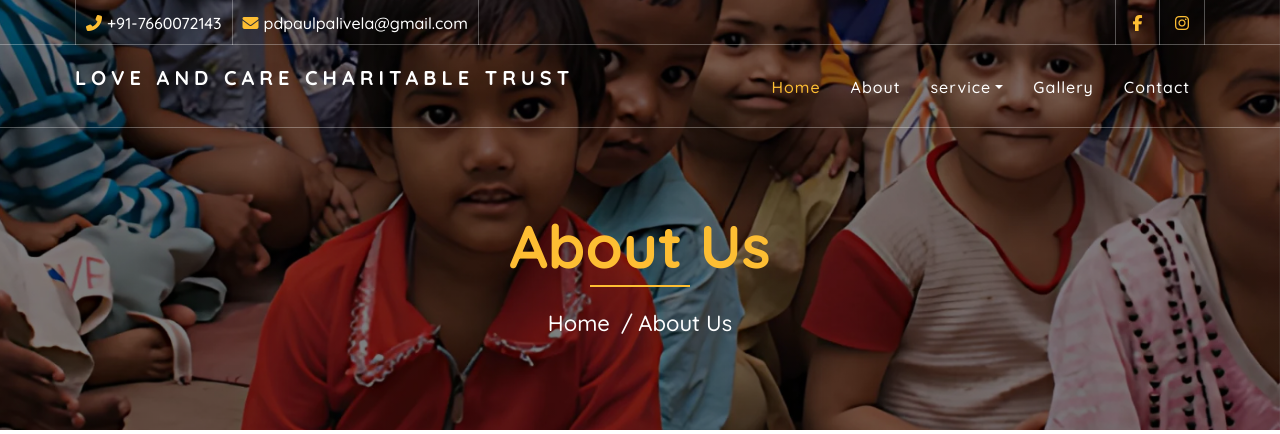
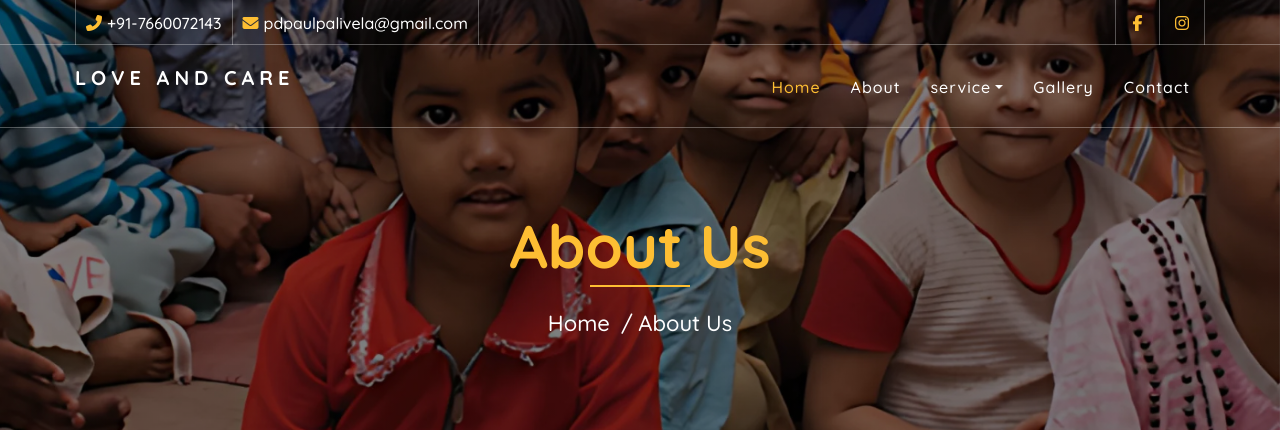
Before and after one commit to bhavi-creations/love-care_chartiable_trust, a PHP site: page /about.php in a window 1280 px wide. Shown: the top 434 px of the page. Run offline with PHP 8.4, Linux system fonts and the light colour scheme; some libraries are stand-ins or nearby versions.

```diff
--- a/header.php
+++ b/header.php
@@ -68,7 +68,7 @@
     <div class="navbar navbar-expand-lg bg-dark navbar-dark">
         <div class="container-fluid">
             <a href="index.php" class="navbar-brand">
-                <P>LOVE AND CARE CHARITABLE TRUST</P>
+                <P>LOVE AND CARE</P>
             </a>
             <button type="button" class="navbar-toggler" data-toggle="collapse" data-target="#navbarCollapse">
                 <span class="navbar-toggler-icon"></span>
```
